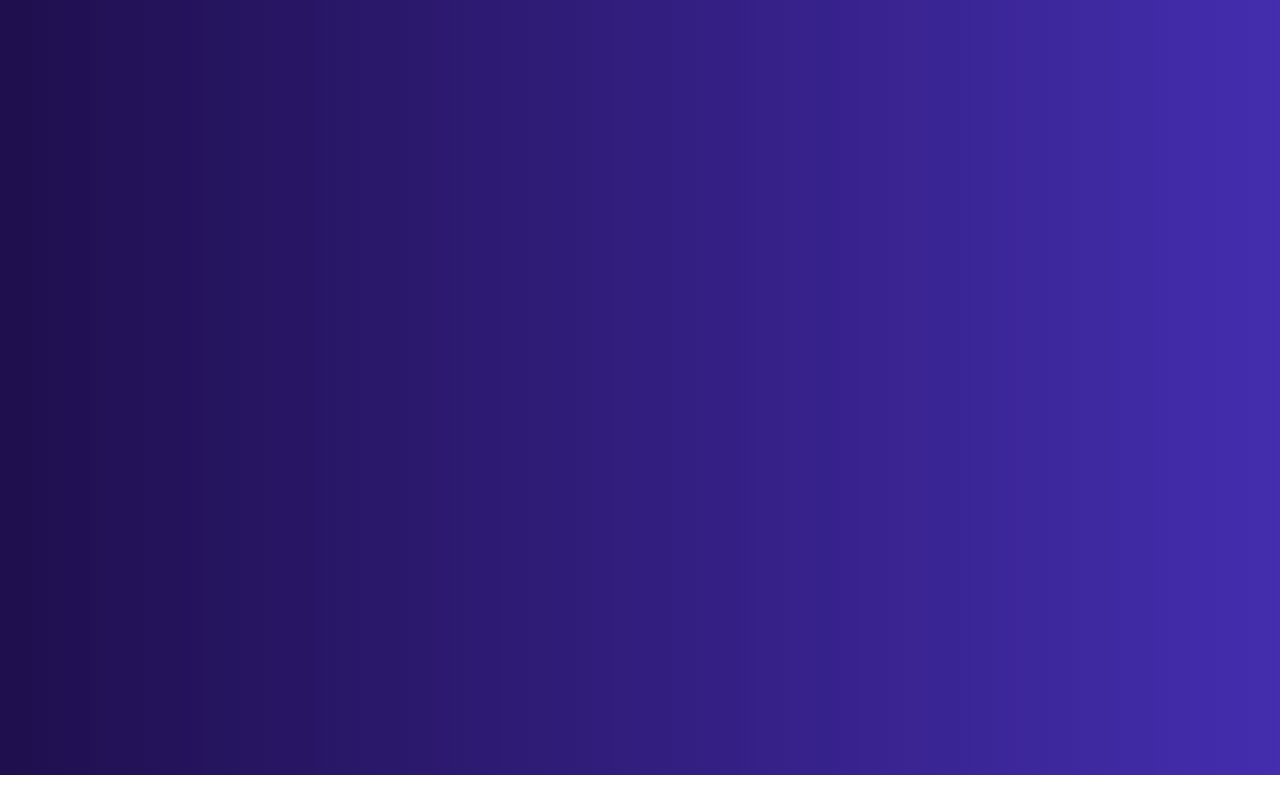
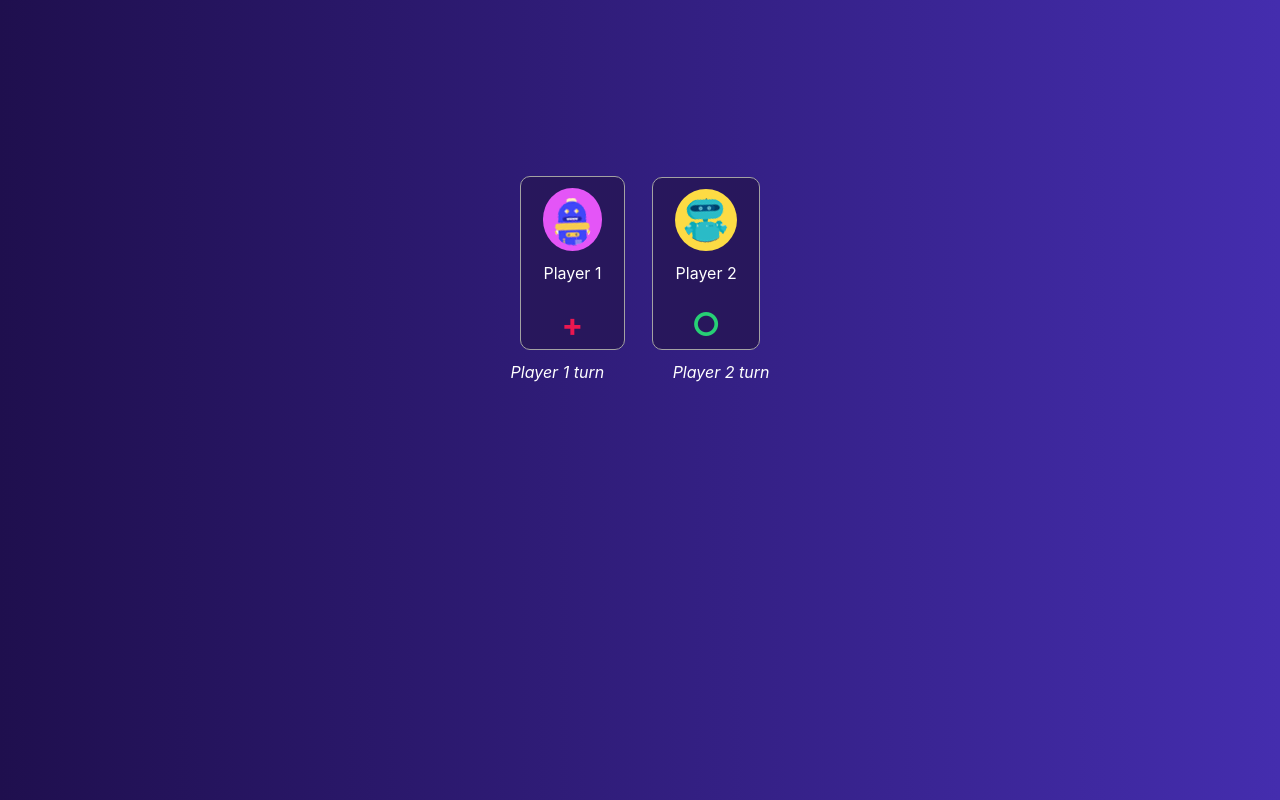
Before and after one commit to ClaudiuBu/Tic-Tac-Toe-Proj, a plain HTML site: page index.html in a window 1280 px wide. Shown: the part 814-1614 px from the top of the page. Before the commit the page ends 1589 px from the top, so only its background shows below. Drawn offline with nearby package versions, Linux system fonts and the light colour scheme.

Commit message:
Displays which player turn is now

```diff
--- a/css/master.css
+++ b/css/master.css
@@ -30,7 +30,7 @@ header{
 /* Game Head */
 /* Scoreboard */
 .score_board{
-    margin-bottom:45px;
+    margin-bottom:10px;
 }
 .player_1, .player_2{
     display:inline-block;
@@ -87,6 +87,18 @@ header{
     font-size:2rem;
     margin:0;
 
+}
+/* whose turn is it? */
+.its_my_turn{
+    margin-bottom:20px;
+}
+.player_1_turn, .player_2_turn{
+    color:#fff;
+    font-size:1rem;
+    display:inline-block;
+    padding-left:2rem;
+    padding-right:2rem;
+    font-style: italic;
 }
 /* Game -body */
 .body-Tic-Tac-Toe{
--- a/index.html
+++ b/index.html
@@ -90,7 +90,7 @@
         <div class="container">
           <div class="row">
             <div class="col">
-              <div class="score_board invisible">
+              <div class="score_board">
                 <div class="player_1">
                   <img src="img/easy-bot.png" alt="Player 1 icon">
                   <!-- Player 1 img  -->
@@ -109,6 +109,22 @@
                   </div>
                   <div class="player_2_sign">
                   </div>
+                </div>
+              </div>
+              <div class="its_my_turn">
+                <div class="container">
+                  <div class="row">
+                    <div class="col">
+                      <div class="player_1_turn">
+                        <p>Player 1 turn</p>
+                      </div>
+                      <div class="player_2_turn">
+                        <p>Player 2 turn</p>
+                      </div>
+                    </div>
+
+                  </div>
+
                 </div>
               </div>
             </div>
--- a/js/script.js
+++ b/js/script.js
@@ -17,12 +17,15 @@ $('.square').click(function (e) {
                 squares[parseInt(this.innerHTML, 10)] = 1;
                 console.log(this.innerHTML + ":" + squares[parseInt(this.innerHTML, 10)]);
                 decideWinner();
+                toggleFade("player_2_turn","player_1_turn");
             }
             else {
                 displayO(this);
                 squares[parseInt(this.innerHTML, 10)] = 2;
                 console.log(this.innerHTML + ":" + squares[parseInt(this.innerHTML, 10)]);
                 decideWinner();
+
+                toggleFade("player_1_turn","player_2_turn");
             }
         }
     }
@@ -163,3 +166,12 @@ function gameEnd(){
     //Dupa alege compul din ce ramane
 
     //Game win conditions
+
+
+function toggleFade(classToFadeIn,classToFadeOut){
+
+    $('.'+classToFadeIn).fadeIn("slow",function(){
+        $('.'+classToFadeOut).fadeOut("slow",function(){
+        });
+    });
+}
```
